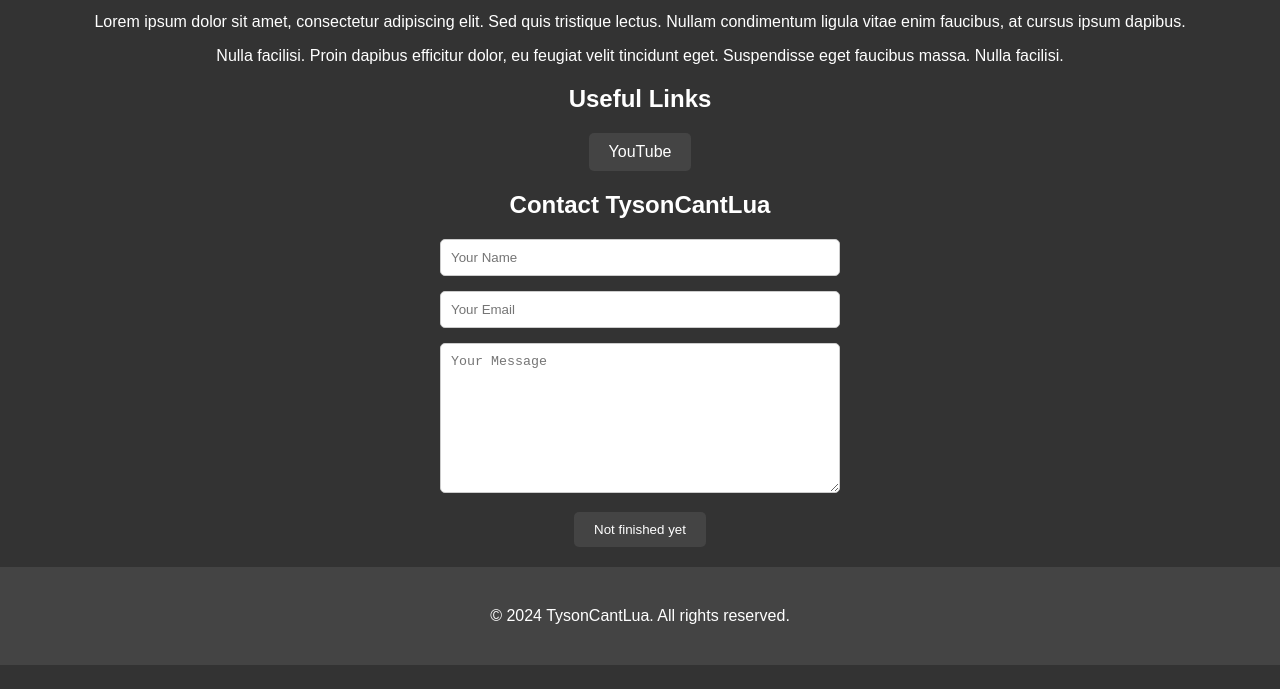
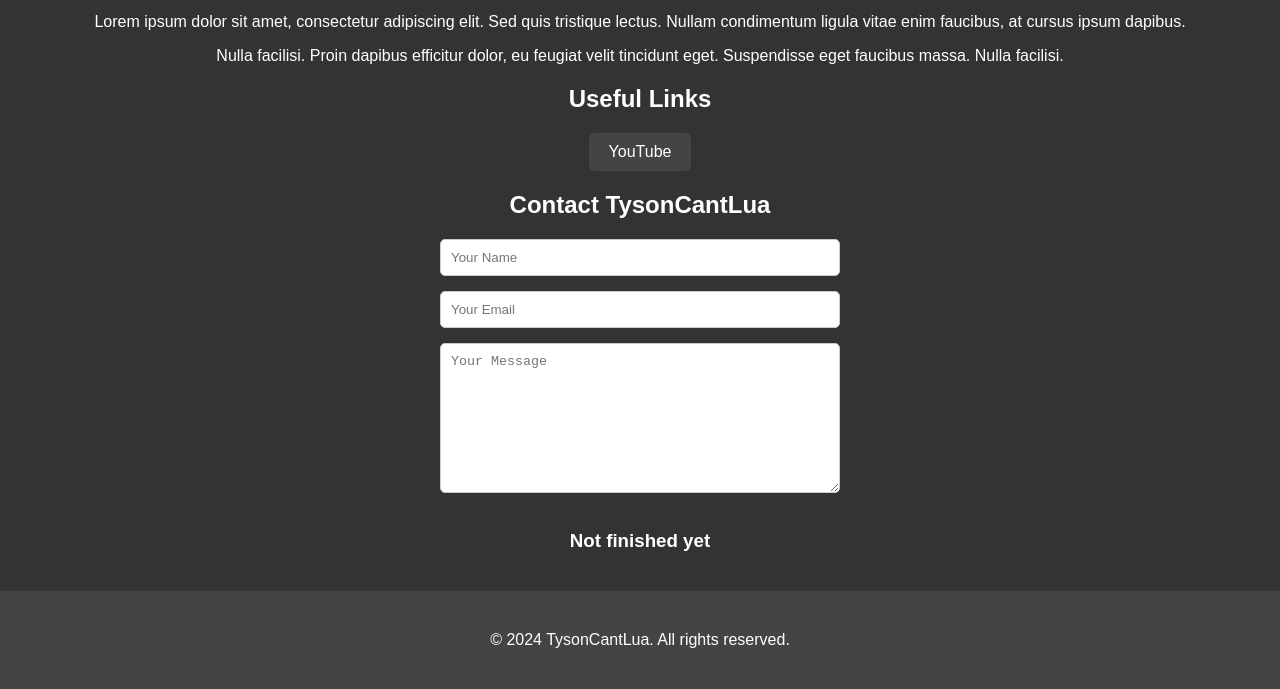
Before and after one commit to TysonCantLua/tysoncantlua.github.io, a plain HTML site: page index.html in a window 1280 px wide. Shown: the part 182-871 px from the top of the page. Before the commit the page ends 847 px from the top, so only its background shows below. Drawn offline with Linux system fonts and the light colour scheme.

Commit message:
Update index.html

```diff
--- a/index.html
+++ b/index.html
@@ -167,7 +167,7 @@
                 <input type="text" name="name" placeholder="Your Name" required>
                 <input type="email" name="_replyto" placeholder="Your Email" required>
                 <textarea name="message" placeholder="Your Message" required></textarea>
-                <button type="sub">Not finished yet</button>
+                <h3>Not finished yet</h3> <!-- <button type="submit">Not finished yet</button> -->
             </form>
         </div>
     </main>
```
